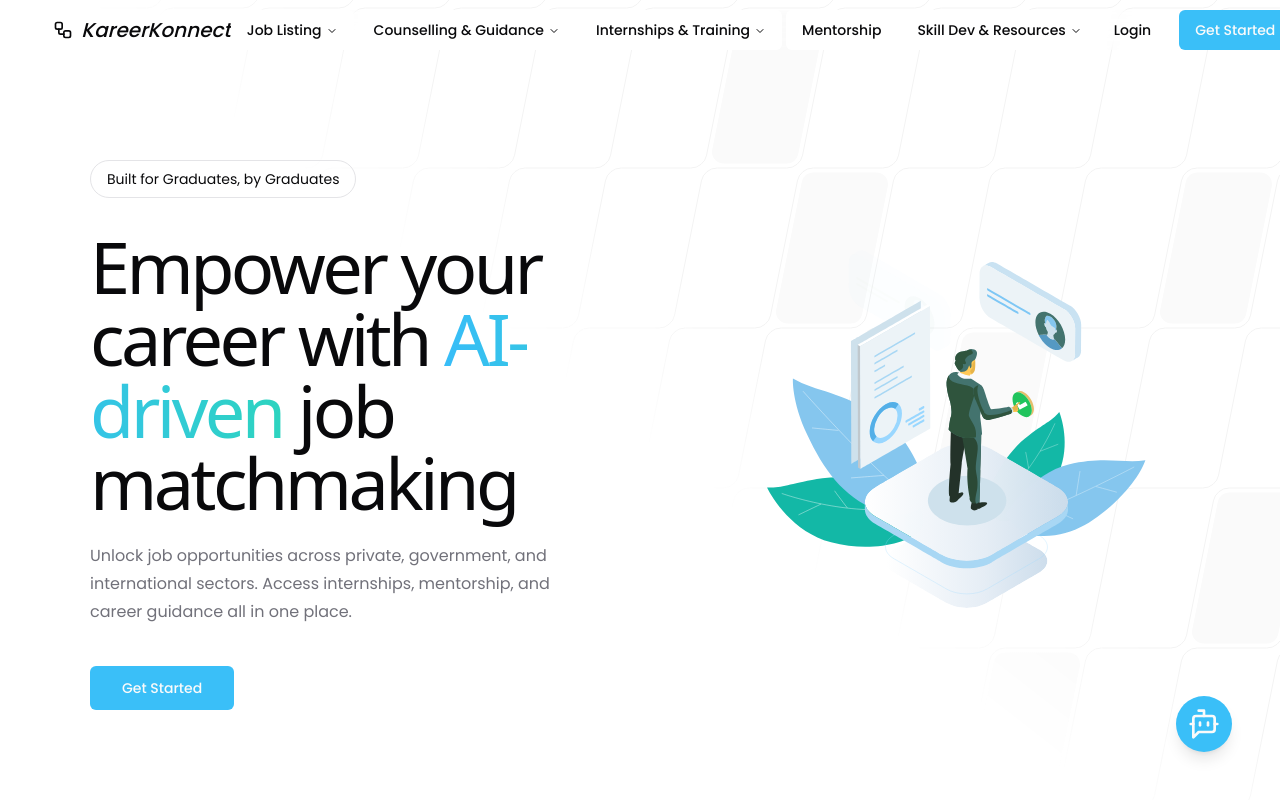
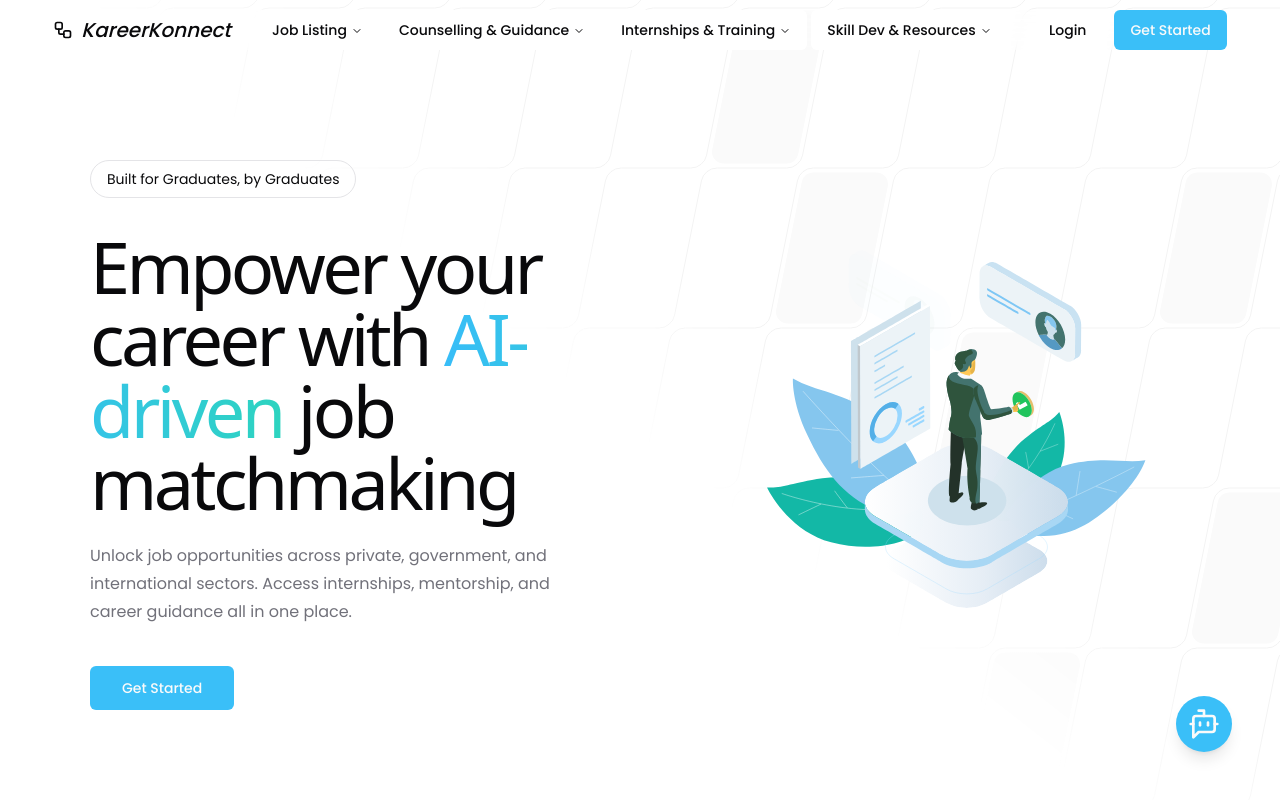
Before and after one commit to vatsalsinghkv/kareer-konnect, a Next.js app: page / in a window 1280 px wide. Shown: the top 800 px of the page. Built offline with nearby package versions, Linux system fonts and the light colour scheme.

Commit message:
fix: navlinks order

```diff
--- a/src/components/layout/Navbar.tsx
+++ b/src/components/layout/Navbar.tsx
@@ -384,10 +384,6 @@ const nav_links: INavLinks[] = [
     ],
   },
   {
-    title: 'Mentorship',
-    href: '.mentorship',
-  },
-  {
     title: 'Skill Dev & Resources',
     links: [
       {
```
